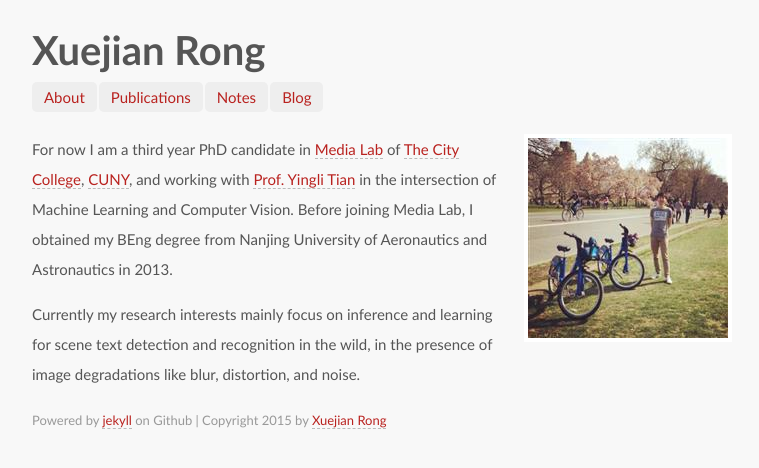
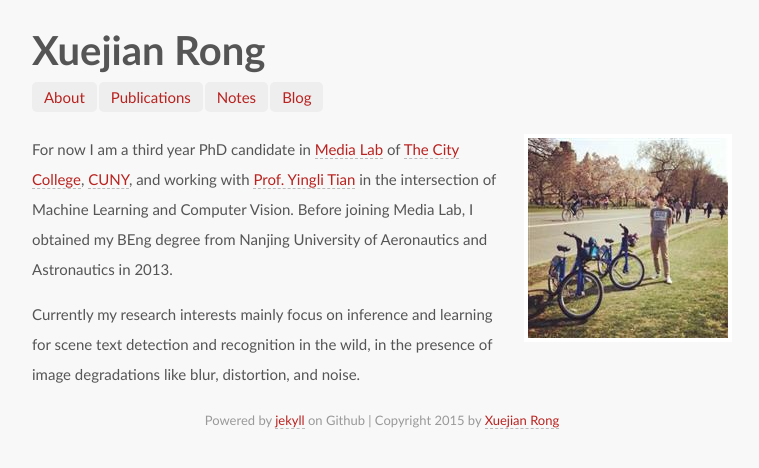
Before and after one commit to ionvision/ionvision.github.io.bk, a Jekyll site: the page built from index.md, in a window 1280 px wide. Shown: the top 468 px of the page, without its empty margins (258-1017 px from the left). Built offline with Jekyll 4.4.1, drawn with Linux system fonts in a browser that asks for light colours; some web fonts are replaced.

Commit message:
Fix alignment problem

```diff
--- a/_layouts/home.html
+++ b/_layouts/home.html
@@ -9,9 +9,9 @@
   <style type="text/css">
   html, body {
     background-color: #F8F8F8;
-    text-align:left;
-    text-align-last:left;
-    text-justify:inter-ideography;
+    /*text-align:justify;*/
+    /*text-align-last:center;*/
+    /*text-justify:inter-ideography;*/
   }
   .container > footer p , .postheader > a{
     text-align: center;
```
